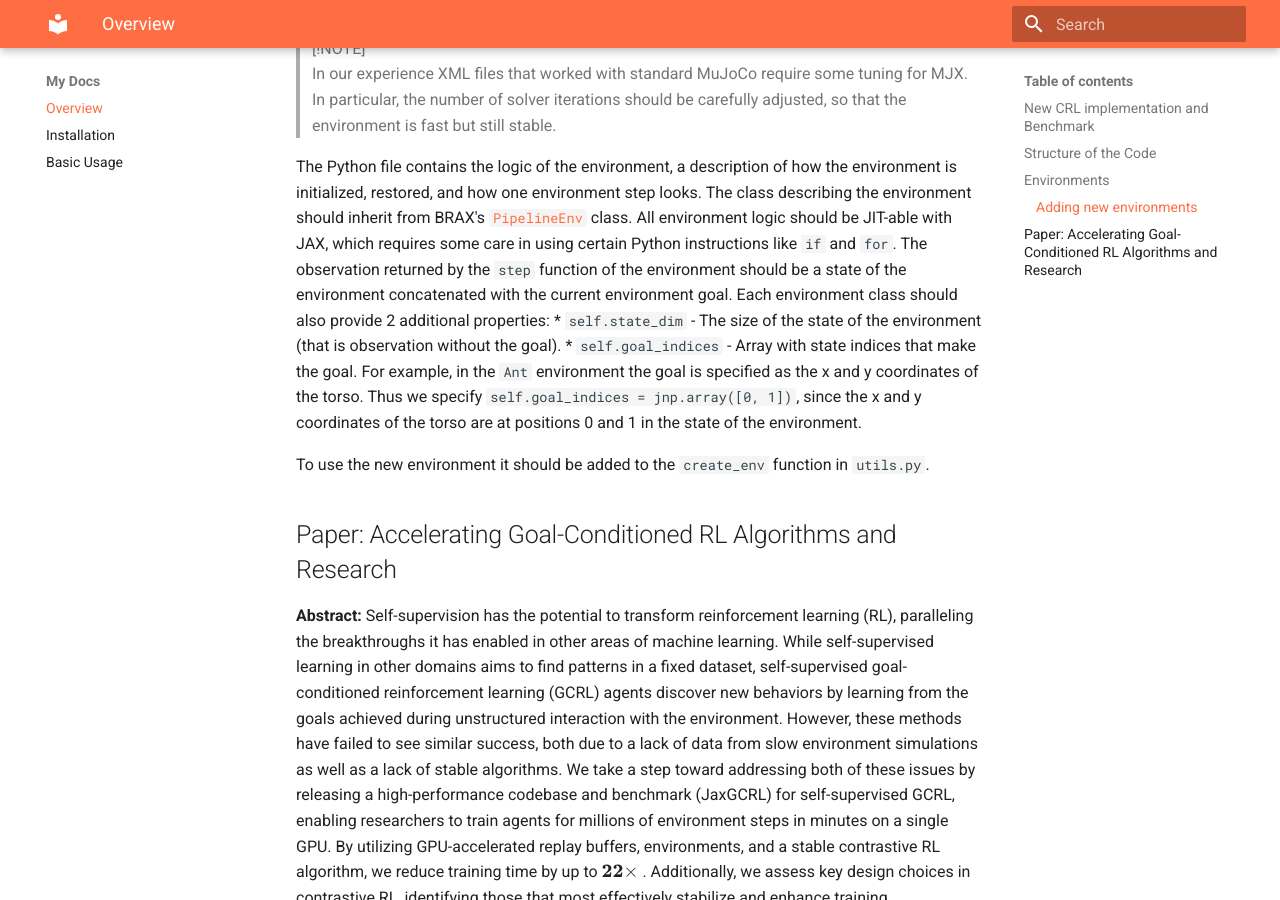
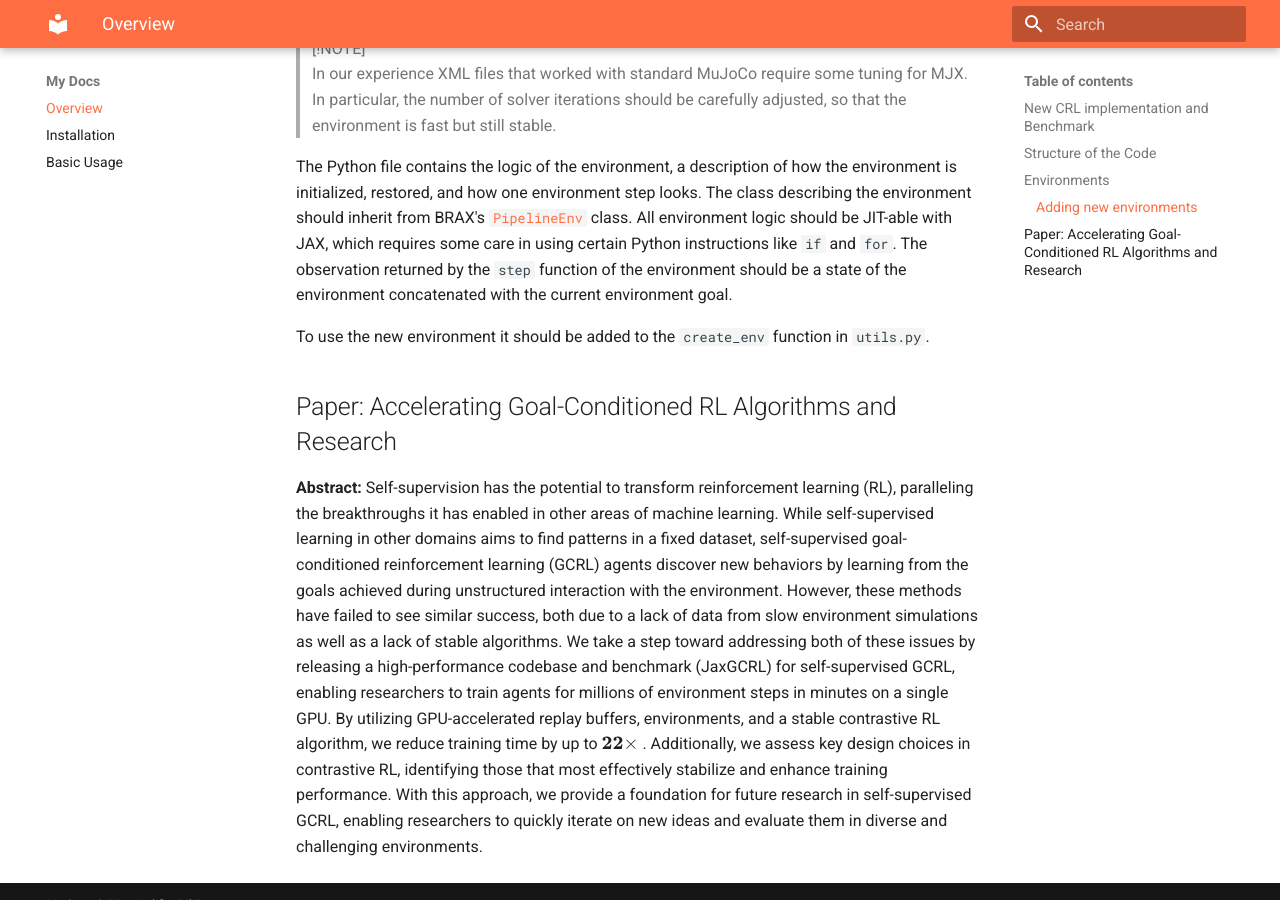
Before and after one commit to MichalBortkiewicz/JaxGCRL, an MkDocs documentation site: the page built from docs/index.md, in a window 1280 px wide and 900 px high, scrolled down 2380 px. Built offline with MkDocs 1.6.1 and Material for MkDocs 9.7.7, drawn with Linux system fonts in a browser that asks for light colours.

Commit message:
Update index.md

```diff
--- a/docs/index.md
+++ b/docs/index.md
@@ -71,9 +71,7 @@ The XML file contains information about geometries, placements, properties, and
 > In our experience XML files that worked with standard MuJoCo require some tuning for MJX. In particular, the number of solver iterations should be carefully adjusted, so that the environment is fast but still stable.
 
 
-The Python file contains the logic of the environment, a description of how the environment is initialized, restored, and how one environment step looks. The class describing the environment should inherit from BRAX's [`PipelineEnv`](https://github.com/google/brax/blob/f43727eeebf21c031faf861ee00e98919c892140/brax/envs/base.py#L75) class. All environment logic should be JIT-able with JAX, which requires some care in using certain Python instructions like `if` and `for`. The observation returned by the `step` function of the environment should be a state of the environment concatenated with the current environment goal. Each environment class should also provide 2 additional properties:
-* `self.state_dim` - The size of the state of the environment (that is observation without the goal).
-* `self.goal_indices` - Array with state indices that make the goal. For example, in the `Ant` environment the goal is specified as the x and y coordinates of the torso. Thus we specify `self.goal_indices = jnp.array([0, 1])`, since the x and y coordinates of the torso are at positions 0 and 1 in the state of the environment.
+The Python file contains the logic of the environment, a description of how the environment is initialized, restored, and how one environment step looks. The class describing the environment should inherit from BRAX's [`PipelineEnv`](https://github.com/google/brax/blob/f43727eeebf21c031faf861ee00e98919c892140/brax/envs/base.py#L75) class. All environment logic should be JIT-able with JAX, which requires some care in using certain Python instructions like `if` and `for`. The observation returned by the `step` function of the environment should be a state of the environment concatenated with the current environment goal.
 
 To use the new environment it should be added to the `create_env` function in `utils.py`.
 
```
